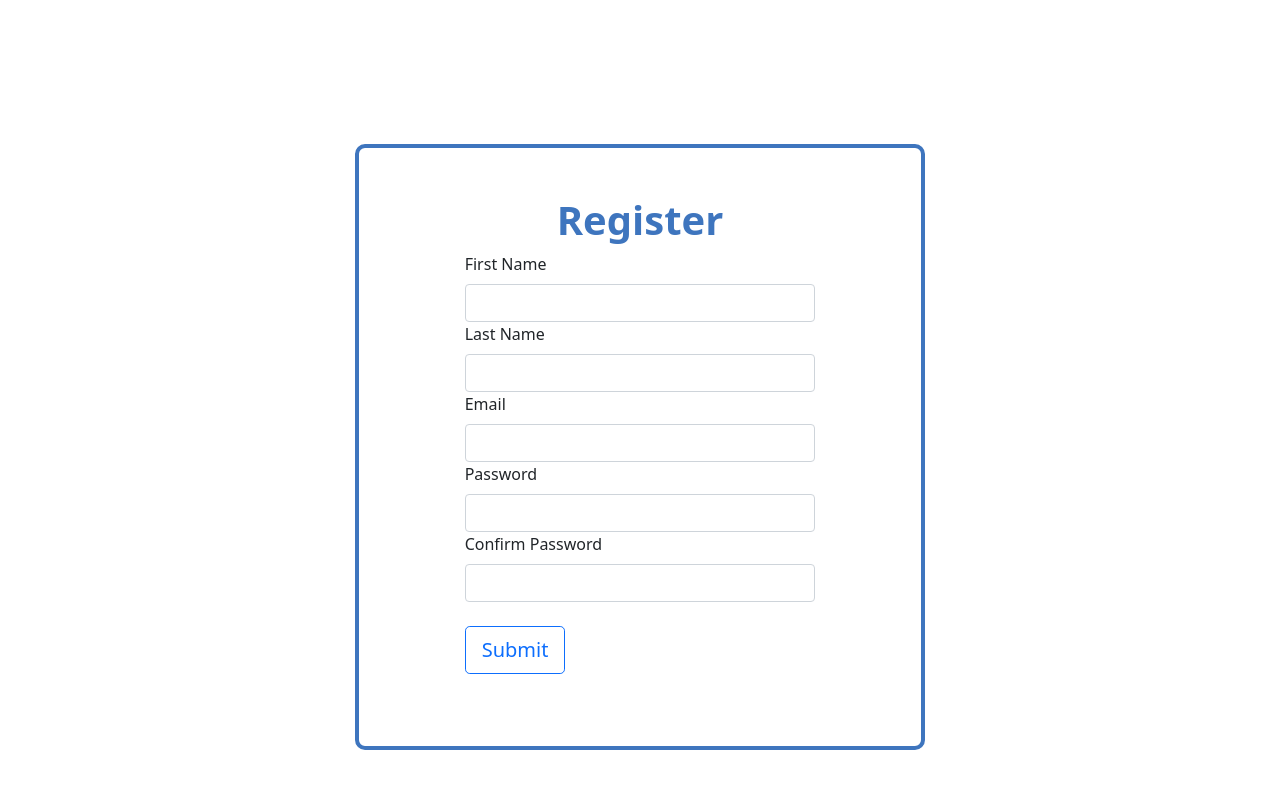
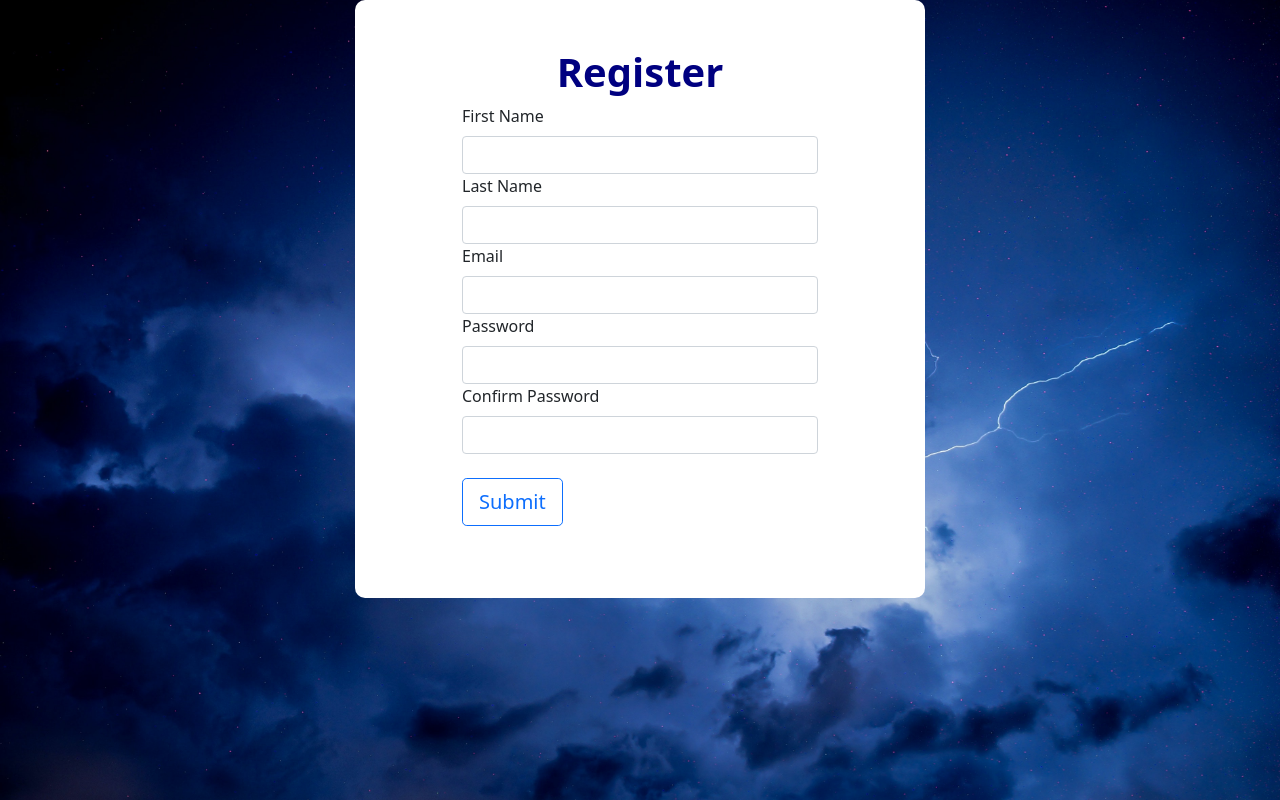
Before and after one commit to jsasser4/Alizarin, a Flask app: page /register in a window 1280 px wide. Run offline with Flask 3, Linux system fonts and the light colour scheme.

Commit message:
Update register box

```diff
--- a/static/css/app/register.css
+++ b/static/css/app/register.css
@@ -2,6 +2,8 @@
   position: absolute;
   width: 100%;
   height: 100%;
+  background: url("/static/image/background.jpg") center no-repeat;
+  background-size: cover;
 }
 
 ul.errors {
@@ -16,13 +18,12 @@ ul.errors li {
 }
 
 #register-in-row {
-  border: #3e75be solid 4px;
   border-radius: 10px;
   background-color: white;
 }
 
 #register-in-header {
-  color: #3e75be;
+  color: navy;
   font-weight: 600;
 }
 
--- a/templates/app/register.html
+++ b/templates/app/register.html
@@ -14,7 +14,7 @@
     <div class="container">
         <div class="row justify-content-center">
             <div class="col-md-6">
-                <div class="row justify-content-center mt-9 py-5" id="register-in-row">
+                <div class="row justify-content-center align-items-center py-5" id="register-in-row">
                     <div class="col-md-8">
                         <h1 class="text-center" id="register-in-header">Register</h1>
                         <form method="POST" action="/login">
```
